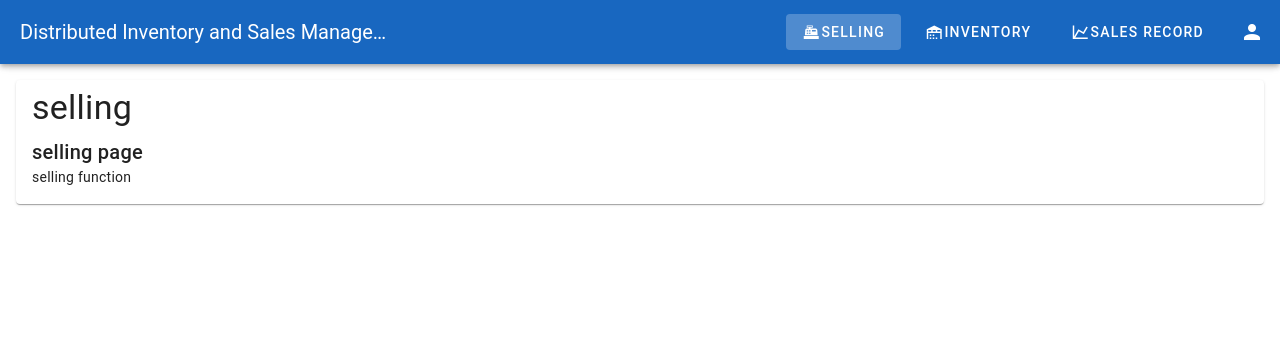
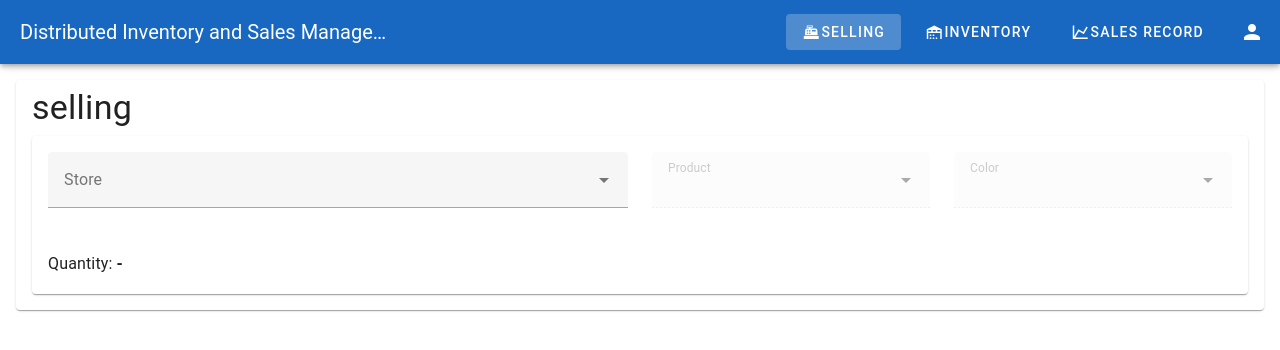
Before and after one commit to jASON-6969/COMP3500SEF-GP, a Vue app in the folder frontend/: page /selling in a window 1280 px wide. Shown: the top 350 px of the page. Built offline with nearby package versions, Linux system fonts and the light colour scheme; no server answers; the database is empty.

Commit message:
selling page search inventory

```diff
--- a/frontend/package.json
+++ b/frontend/package.json
@@ -10,6 +10,7 @@
   },
   "dependencies": {
     "@mdi/font": "^7.4.47",
+    "@supabase/supabase-js": "^2.57.4",
     "core-js": "^3.8.3",
     "vue": "^3.2.13",
     "vue-router": "^4.5.1",
--- /dev/null
+++ b/frontend/src/api/inventory.js
@@ -0,0 +1,86 @@
+import supabase from '../lib/supabase'
+
+const TABLE_NAME = 'inventory'
+
+export async function fetchDistinctStores() {
+  const { data, error } = await supabase
+    .from(TABLE_NAME)
+    .select('name, location')
+    .neq('name', null)
+    .neq('location', null)
+
+  if (error) throw error
+
+  const seen = new Set()
+  const stores = []
+  for (const row of data) {
+    const key = `${row.name}__${row.location}`
+    if (!seen.has(key)) {
+      seen.add(key)
+      stores.push({
+        name: row.name,
+        location: row.location,
+        label: `${row.name} — ${row.location}`
+      })
+    }
+  }
+  return stores
+}
+
+export async function fetchProductsByStore(store) {
+  const { name, location } = store
+  const { data, error } = await supabase
+    .from(TABLE_NAME)
+    .select('product')
+    .eq('name', name)
+    .eq('location', location)
+    .neq('product', null)
+
+  if (error) throw error
+
+  const set = new Set(data.map(r => String(r.product).trim().toLowerCase()))
+  return Array.from(set).sort()
+}
+
+export async function fetchColorsByStoreAndProduct(store, product) {
+  const { name, location } = store
+  const { data, error } = await supabase
+    .from(TABLE_NAME)
+    .select('color')
+    .eq('name', name)
+    .eq('location', location)
+    .ilike('product', product)
+    .neq('color', null)
+
+  if (error) throw error
+
+  const set = new Set(data.map(r => String(r.color).trim().toLowerCase()))
+  return Array.from(set).sort()
+}
+
+export async function fetchQuantitySum(store, product, color) {
+  const { name, location } = store
+  const { data, error } = await supabase
+    .from(TABLE_NAME)
+    .select('quantity')
+    .eq('name', name)
+    .eq('location', location)
+    .ilike('product', product)
+    .ilike('color', color)
+
+  if (error) throw error
+
+  let total = 0
+  for (const row of data || []) {
+    const n = Number(row.quantity)
+    if (!Number.isNaN(n)) total += n
+  }
+  return total
+}
+
+export default {
+  fetchDistinctStores,
+  fetchProductsByStore,
+  fetchColorsByStoreAndProduct,
+  fetchQuantitySum
+}
--- /dev/null
+++ b/frontend/src/components/ColorSelector.vue
@@ -0,0 +1,71 @@
+<template>
+  <v-autocomplete
+    :disabled="!store || !product"
+    :items="items"
+    :loading="loading"
+    :model-value="modelValue"
+    label="Color"
+    placeholder="Select a color"
+    clearable
+    @update:model-value="$emit('update:modelValue', $event)"
+  />
+</template>
+
+<script>
+import { fetchColorsByStoreAndProduct } from '../api/inventory'
+
+export default {
+  name: 'ColorSelector',
+  props: {
+    modelValue: {
+      type: String,
+      default: ''
+    },
+    store: {
+      type: Object,
+      default: null
+    },
+    product: {
+      type: String,
+      default: ''
+    }
+  },
+  data() {
+    return {
+      loading: false,
+      items: []
+    }
+  },
+  watch: {
+    store: {
+      handler() { this.load() },
+      immediate: true
+    },
+    product() {
+      this.load()
+    }
+  },
+  methods: {
+    async load() {
+      if (!this.store || !this.product) {
+        this.items = []
+        return
+      }
+      this.loading = true
+      try {
+        const colors = await fetchColorsByStoreAndProduct(this.store, this.product)
+        this.items = colors
+      } catch (err) {
+        // eslint-disable-next-line no-console
+        console.error('Failed to load colors', err)
+      } finally {
+        this.loading = false
+      }
+    }
+  }
+}
+</script>
+
+<style scoped>
+
+</style>
--- /dev/null
+++ b/frontend/src/components/InventorySearchPanel.vue
@@ -0,0 +1,92 @@
+<template>
+  <v-card>
+    <v-card-text>
+      <v-row>
+        <v-col cols="12" md="6">
+          <StoreSelector v-model="selectedStore" />
+        </v-col>
+        <v-col cols="12" md="3">
+          <ProductSelector :store="selectedStore" v-model="selectedProduct" />
+        </v-col>
+        <v-col cols="12" md="3">
+          <ColorSelector :store="selectedStore" :product="selectedProduct" v-model="selectedColor" />
+        </v-col>
+      </v-row>
+
+      <v-row class="mt-2">
+        <v-col cols="12" md="6">
+          <v-alert v-if="error" type="error" density="comfortable">{{ error }}</v-alert>
+          <v-skeleton-loader v-else-if="loading" type="text" />
+          <div v-else class="text-subtitle-1">
+            <span>Quantity:</span>
+            <span class="font-weight-bold ml-1">{{ quantityDisplay }}</span>
+          </div>
+        </v-col>
+      </v-row>
+    </v-card-text>
+  </v-card>
+</template>
+
+<script>
+import StoreSelector from './StoreSelector.vue'
+import ProductSelector from './ProductSelector.vue'
+import ColorSelector from './ColorSelector.vue'
+import { fetchQuantitySum } from '../api/inventory'
+
+export default {
+  name: 'InventorySearchPanel',
+  components: { StoreSelector, ProductSelector, ColorSelector },
+  emits: ['change'],
+  data() {
+    return {
+      selectedStore: null,
+      selectedProduct: '',
+      selectedColor: '',
+      loading: false,
+      error: '',
+      quantity: null
+    }
+  },
+  computed: {
+    quantityDisplay() {
+      return this.quantity === null ? '-' : this.quantity
+    }
+  },
+  watch: {
+    selectedStore() { this.triggerQuery() },
+    selectedProduct() { this.triggerQuery() },
+    selectedColor() { this.triggerQuery() }
+  },
+  methods: {
+    async triggerQuery() {
+      this.$emit('change', {
+        store: this.selectedStore,
+        product: this.selectedProduct,
+        color: this.selectedColor
+      })
+
+      if (!this.selectedStore || !this.selectedProduct || !this.selectedColor) {
+        this.quantity = null
+        return
+      }
+
+      this.loading = true
+      this.error = ''
+      try {
+        const qty = await fetchQuantitySum(this.selectedStore, this.selectedProduct, this.selectedColor)
+        this.quantity = qty
+      } catch (err) {
+        this.error = 'Failed to load quantity'
+        // eslint-disable-next-line no-console
+        console.error(err)
+      } finally {
+        this.loading = false
+      }
+    }
+  }
+}
+</script>
+
+<style scoped>
+
+</style>
--- /dev/null
+++ b/frontend/src/components/ProductSelector.vue
@@ -0,0 +1,67 @@
+<template>
+  <v-autocomplete
+    :disabled="!store"
+    :items="items"
+    :loading="loading"
+    :model-value="modelValue"
+    label="Product"
+    placeholder="Select a product"
+    clearable
+    @update:model-value="$emit('update:modelValue', $event)"
+  />
+
+</template>
+
+<script>
+import { fetchProductsByStore } from '../api/inventory'
+
+export default {
+  name: 'ProductSelector',
+  props: {
+    modelValue: {
+      type: String,
+      default: ''
+    },
+    store: {
+      type: Object,
+      default: null
+    }
+  },
+  data() {
+    return {
+      loading: false,
+      items: []
+    }
+  },
+  watch: {
+    store: {
+      handler() {
+        this.load()
+      },
+      immediate: true
+    }
+  },
+  methods: {
+    async load() {
+      if (!this.store) {
+        this.items = []
+        return
+      }
+      this.loading = true
+      try {
+        const products = await fetchProductsByStore(this.store)
+        this.items = products
+      } catch (err) {
+        // eslint-disable-next-line no-console
+        console.error('Failed to load products', err)
+      } finally {
+        this.loading = false
+      }
+    }
+  }
+}
+</script>
+
+<style scoped>
+
+</style>
--- /dev/null
+++ b/frontend/src/components/StoreSelector.vue
@@ -0,0 +1,60 @@
+<template>
+  <v-autocomplete
+    :items="storeItems"
+    :loading="loading"
+    :model-value="modelValue"
+    item-title="label"
+    item-value="value"
+    label="Store"
+    placeholder="Select a store"
+    clearable
+    @update:model-value="onUpdate"
+  />
+</template>
+
+<script>
+import { fetchDistinctStores } from '../api/inventory'
+
+export default {
+  name: 'StoreSelector',
+  props: {
+    modelValue: {
+      type: Object,
+      default: null
+    }
+  },
+  data() {
+    return {
+      loading: false,
+      storeItems: []
+    }
+  },
+  methods: {
+    onUpdate(val) {
+      this.$emit('update:modelValue', val)
+    },
+    async loadStores() {
+      this.loading = true
+      try {
+        const stores = await fetchDistinctStores()
+        this.storeItems = stores.map(s => ({
+          label: s.label,
+          value: { name: s.name, location: s.location }
+        }))
+      } catch (err) {
+        // eslint-disable-next-line no-console
+        console.error('Failed to load stores', err)
+      } finally {
+        this.loading = false
+      }
+    }
+  },
+  mounted() {
+    this.loadStores()
+  }
+}
+</script>
+
+<style scoped>
+
+</style>
--- /dev/null
+++ b/frontend/src/lib/supabase.js
@@ -0,0 +1,21 @@
+import { createClient } from '@supabase/supabase-js'
+
+// Read from environment variables injected at build time via Vite/CLI env
+// For Vue CLI, we expect variables to be provided using process.env at build time
+const SUPABASE_URL = process.env.VUE_APP_SUPABASE_URL || process.env.SUPABASE_URL
+const SUPABASE_ANON_KEY = process.env.VUE_APP_SUPABASE_ANON_KEY || process.env.SUPABASE_ANON_KEY
+
+if (!SUPABASE_URL || !SUPABASE_ANON_KEY) {
+  // Fallback to avoid runtime crashes; developer will see console error in browser
+  // You can set VUE_APP_SUPABASE_URL and VUE_APP_SUPABASE_ANON_KEY in .env.* at frontend root
+  // Since backend/.env exists, copy values into frontend/.env.local when building locally
+  // eslint-disable-next-line no-console
+  console.error('[Supabase] Missing SUPABASE_URL or SUPABASE_ANON_KEY environment variables')
+}
+
+export const supabase = createClient(
+  SUPABASE_URL || '',
+  SUPABASE_ANON_KEY || ''
+)
+
+export default supabase
--- a/frontend/src/views/Selling.vue
+++ b/frontend/src/views/Selling.vue
@@ -7,8 +7,7 @@
             <h1 class="text-h4">selling</h1>
           </v-card-title>
           <v-card-text>
-            <p class="text-h6">selling page</p>
-            <p>selling function</p>
+            <InventorySearchPanel @change="onSelectionChange" />
           </v-card-text>
         </v-card>
       </v-col>
@@ -17,8 +16,16 @@
 </template>
 
 <script>
+import InventorySearchPanel from '../components/InventorySearchPanel.vue'
 export default {
-  name: 'SellingPage'
+  name: 'SellingPage',
+  components: { InventorySearchPanel },
+  methods: {
+    onSelectionChange(payload) {
+      // eslint-disable-next-line no-console
+      console.log('Selection changed', payload)
+    }
+  }
 }
 </script>
 
```
Also changed, not shown: 11 other files (tests, documents, lock files or other folders).
